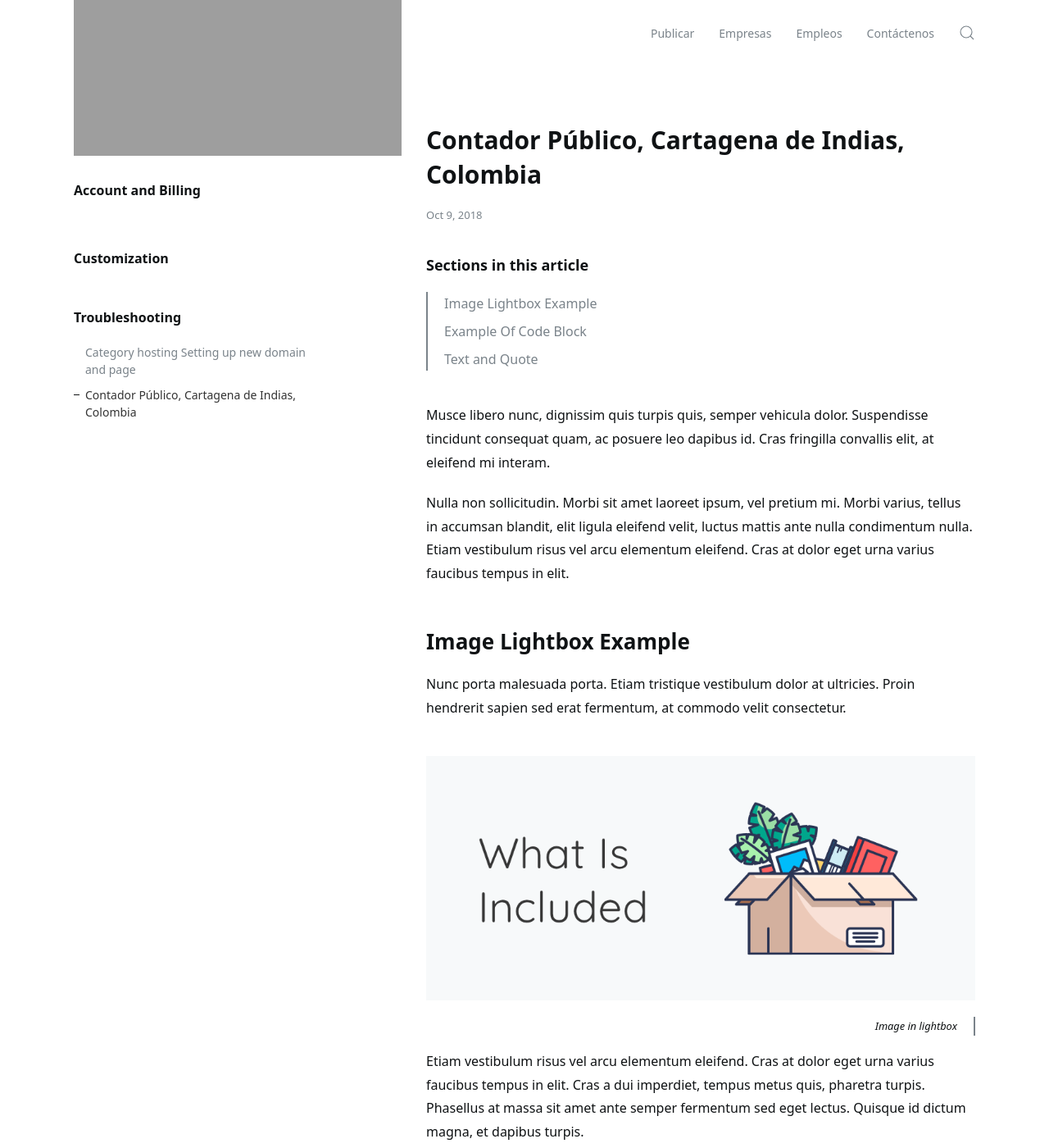
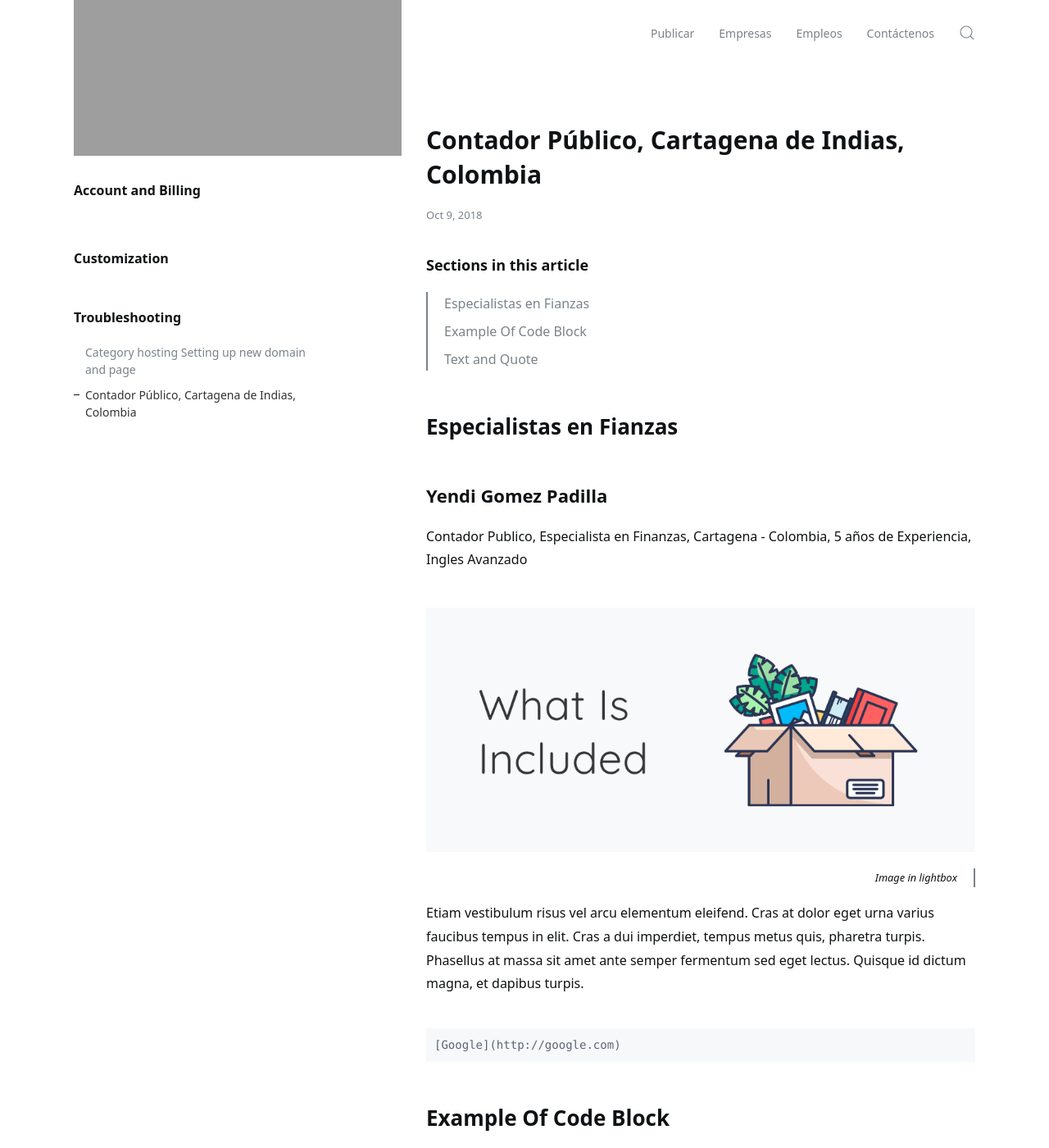
Before and after one commit to jelmii/jelmii.github.io, a Jekyll site: the page built from _docs/assets.md, in a window 1280 px wide and 1400 px high. Shown: the whole window at 82% size. Built offline with Jekyll 4.4.1, drawn with Linux system fonts in a browser that asks for light colours.

Commit message:
Update assets.md

````diff
--- a/_docs/assets.md
+++ b/_docs/assets.md
@@ -11,17 +11,19 @@ tags: featured
 * TOC
 {:toc}
 
-Musce libero nunc, dignissim quis turpis quis, semper vehicula dolor. Suspendisse tincidunt consequat quam, ac posuere leo dapibus id. Cras fringilla convallis elit, at eleifend mi interam.
 
-Nulla non sollicitudin. Morbi sit amet laoreet ipsum, vel pretium mi. Morbi varius, tellus in accumsan blandit, elit ligula eleifend velit, luctus mattis ante nulla condimentum nulla. Etiam vestibulum risus vel arcu elementum eleifend. Cras at dolor eget urna varius faucibus tempus in elit.
 
-## Image Lightbox Example
-Nunc porta malesuada porta. Etiam tristique vestibulum dolor at ultricies. Proin hendrerit sapien sed erat fermentum, at commodo velit consectetur.
+## Especialistas en Fianzas
+
+<h3>Yendi Gomez Padilla</h3>
+Contador Publico, Especialista en Finanzas, Cartagena - Colombia, 5 años de Experiencia, Ingles Avanzado
 
 {% include image.html img="image1.png" style="wide" lightbox="true" alt="Alt for image" caption="Image in lightbox" %}
 
 Etiam vestibulum risus vel arcu elementum eleifend. Cras at dolor eget urna varius faucibus tempus in elit. Cras a dui imperdiet, tempus metus quis, pharetra turpis. Phasellus at massa sit amet ante semper fermentum sed eget lectus. Quisque id dictum magna, et dapibus turpis.
-
+```
+[Google](http://google.com)
+```
 ## Example Of Code Block
 In accumsan lacus ac neque maximus dictum. Phasellus eleifend leo id mattis bibendum. Curabitur et purus turpis. Vestibulum ante ipsum primis in faucibus orci luctus et ultrices posuere cubilia Curae;
 
````
